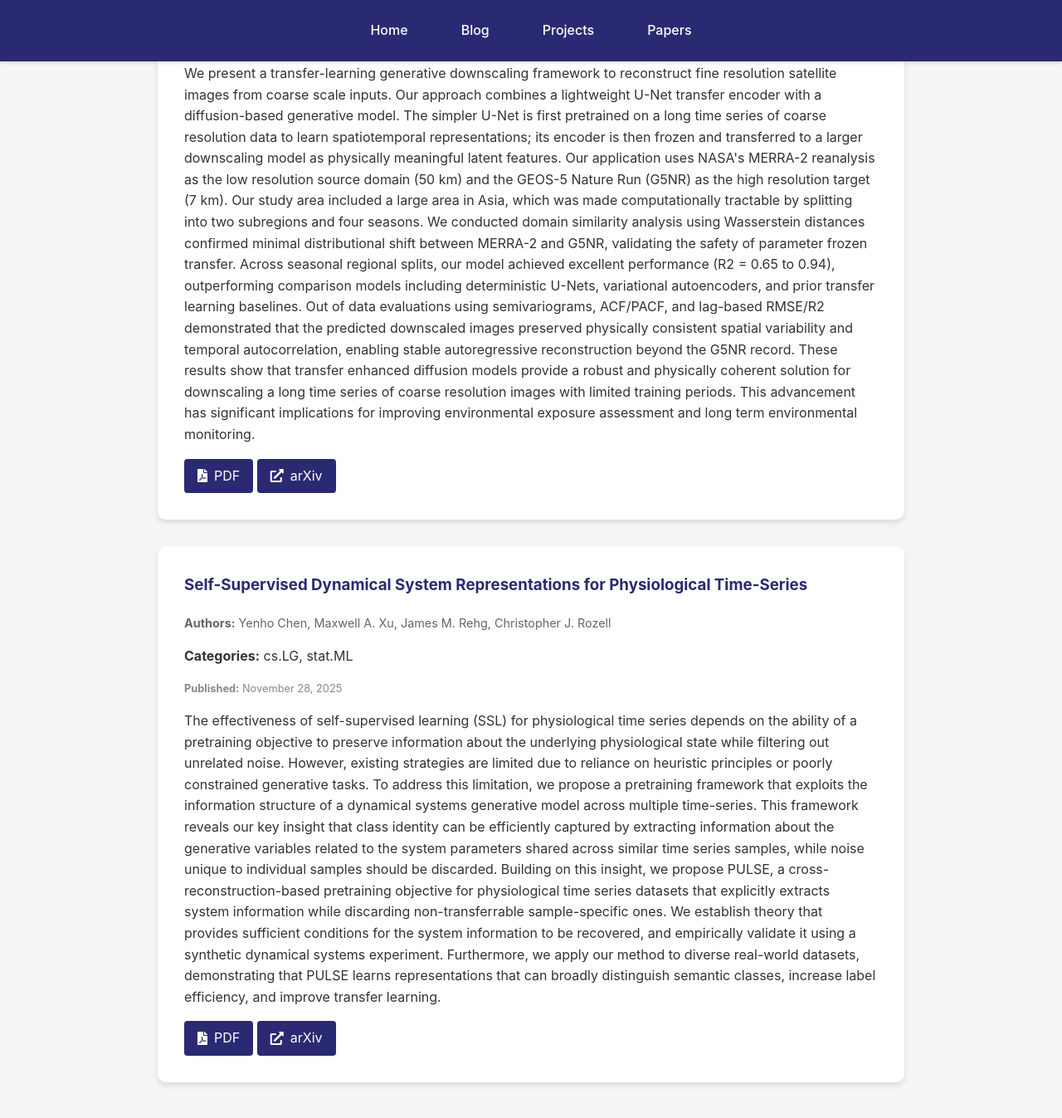
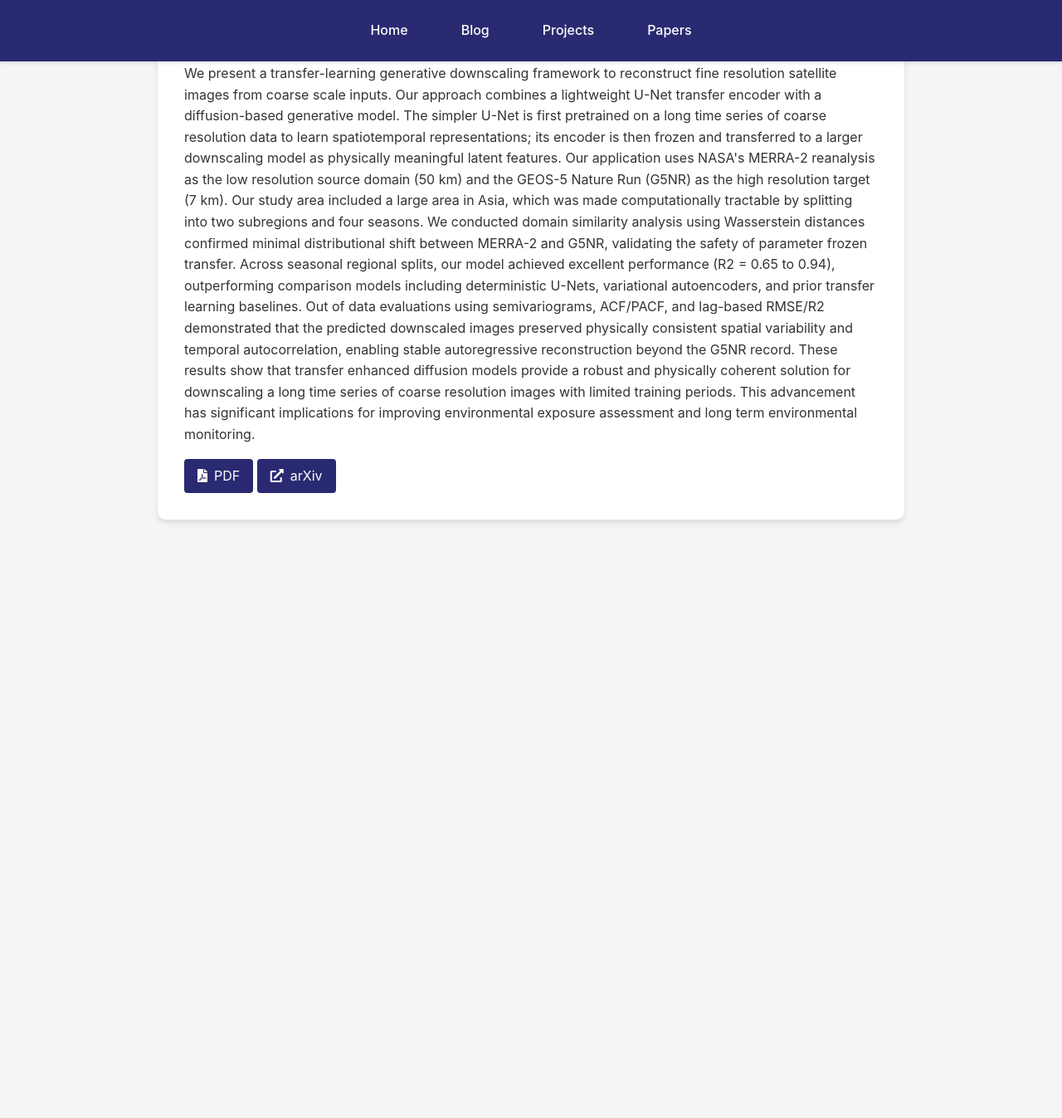
Before and after one commit to kyZhan2002/mypage, a Jekyll site: the page built from papers/index.html, in a window 1280 px wide and 1400 px high, scrolled down 1934 px. Shown: the top 1347 px of the window at 83% size. Built offline with Jekyll 4.4.1, drawn with Linux system fonts in a browser that asks for light colours; after the commit the page ends 2656 px from its top, so only the background shows below that.

Commit message:
Update arXiv papers

```diff
--- a/_data/arxiv_cache.json
+++ b/_data/arxiv_cache.json
@@ -1,5 +1,5 @@
 {
-  "timestamp": 1765762923,
+  "timestamp": 1765849159,
   "papers": [
     {
       "title": "Worst-case generation via minimax optimization in Wasserstein space",
@@ -54,23 +54,6 @@
       ],
       "pdf_link": "https://arxiv.org/pdf/2512.05139v1",
       "arxiv_url": "https://arxiv.org/abs/2512.05139v1"
-    },
-    {
-      "title": "Self-Supervised Dynamical System Representations for Physiological Time-Series",
-      "authors": [
-        "Yenho Chen",
-        "Maxwell A. Xu",
-        "James M. Rehg",
-        "Christopher J. Rozell"
-      ],
-      "abstract": "The effectiveness of self-supervised learning (SSL) for physiological time series depends on the ability of a pretraining objective to preserve information about the underlying physiological state while filtering out unrelated noise. However, existing strategies are limited due to reliance on heuristic principles or poorly constrained generative tasks. To address this limitation, we propose a pretraining framework that exploits the information structure of a dynamical systems generative model across multiple time-series. This framework reveals our key insight that class identity can be efficiently captured by extracting information about the generative variables related to the system parameters shared across similar time series samples, while noise unique to individual samples should be discarded. Building on this insight, we propose PULSE, a cross-reconstruction-based pretraining objective for physiological time series datasets that explicitly extracts system information while discarding non-transferrable sample-specific ones. We establish theory that provides sufficient conditions for the system information to be recovered, and empirically validate it using a synthetic dynamical systems experiment. Furthermore, we apply our method to diverse real-world datasets, demonstrating that PULSE learns representations that can broadly distinguish semantic classes, increase label efficiency, and improve transfer learning.",
-      "published": "November 28, 2025",
-      "categories": [
-        "cs.LG",
-        "stat.ML"
-      ],
-      "pdf_link": "https://arxiv.org/pdf/2512.00239v1",
-      "arxiv_url": "https://arxiv.org/abs/2512.00239v1"
     }
   ]
 }
```
